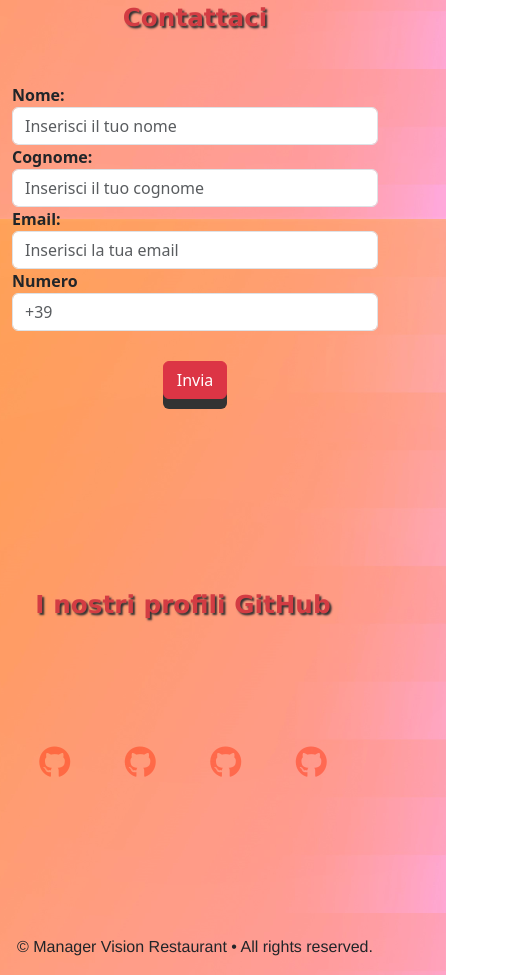
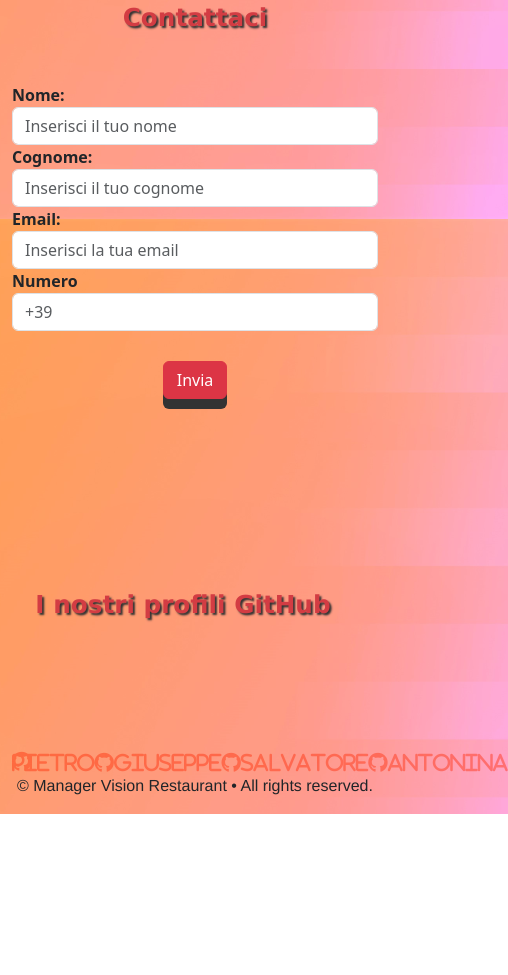
Before and after one commit to TheTower96/Java-Projects, a plain HTML site: page index.html in a window 390 px wide. Shown: the part 4001-4976 px from the top of the page, 508 px wide, since content can reach past the window. After the commit the page ends 4815 px from the top, so only its background shows below. Drawn offline with nearby package versions, Linux system fonts and the light colour scheme.

Commit message:
Update index.html

```diff
--- a/index.html
+++ b/index.html
@@ -371,23 +371,22 @@
   <div class="row container-fluid col-md-12">
     <h2><b>I nostri profili GitHub</b></h2>
     <hr>
-    <div id="icon" class="col-md-12">
-      <a href="https://github.com/TheTower96">
-        <i class="fa-brands fa-github fa-fade fa-2xl" style="color: #ff2600;"></i>
-      </a>
+     <div id="icon" class="col-md-12">
+       <a href="https://github.com/TheTower96">
+        <i class="fa-brands fa-github fa-fade fa-lg" style="color: #ff2600;"> Pietro</i>
+       </a>
       <a href="https://github.com/PeppeFornaro22">
-        <i class="fa-brands fa-github fa-fade fa-2xl" style="color: #ff2600;"></i>
+        <i class="fa-brands fa-github fa-fade fa-lg" style="color: #ff2600;">Giuseppe</i>
       </a>
       <a href="https://github.com/Salvatore1519">
-        <i class="fa-brands fa-github fa-fade fa-2xl" style="color: #ff2600;"></i>
+        <i class="fa-brands fa-github fa-fade fa-lg" style="color: #ff2600;">Salvatore</i>
       </a>
       <a href="https://github.com/AntoninaParisi95">
-        <i class="fa-brands fa-github fa-fade fa-2xl" style="color: #ff2600;"></i>
+        <i class="fa-brands fa-github fa-fade fa-lg" style="color: #ff2600;">Antonina</i>
       </a>
     </div>
   </div>
 </section>
-<hr>
 <!--Footer-->
 <section>
 <div class="row">
```
